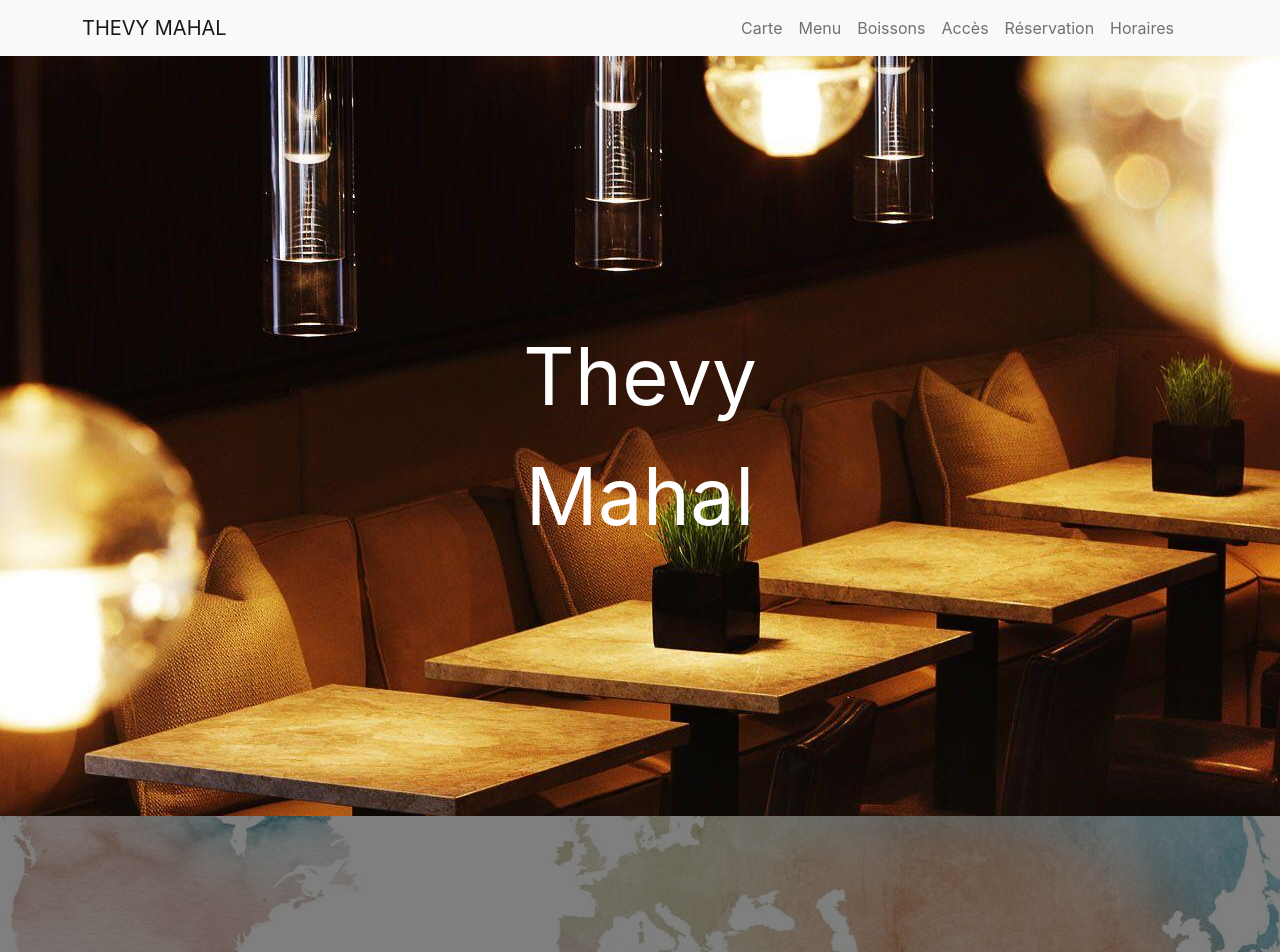
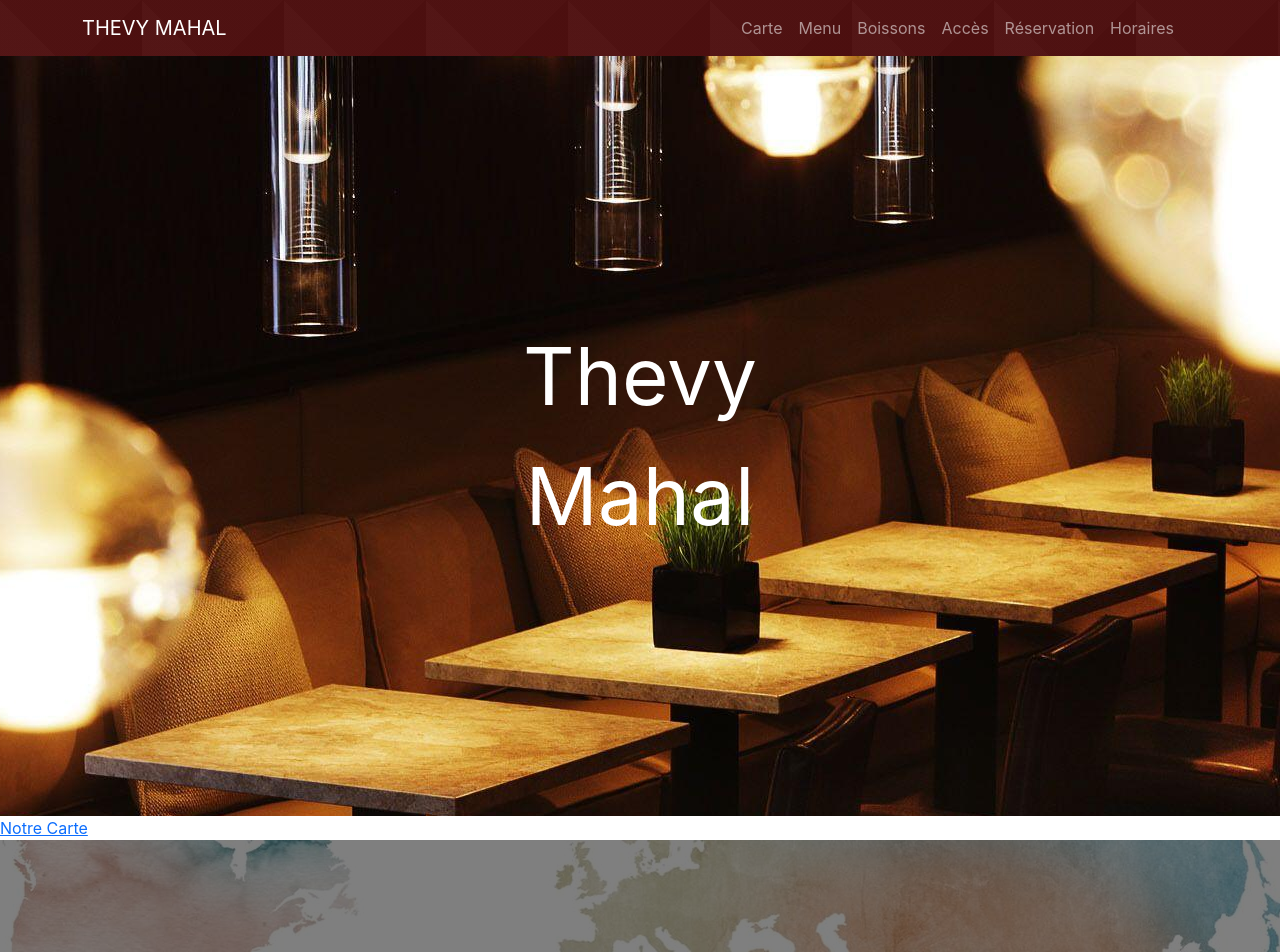
Before and after one commit to aksmr/thevy-mahal, a React (Create React App) app: page / in a window 1280 px wide. Shown: the top 952 px of the page. Built offline with nearby package versions, Linux system fonts and the light colour scheme; a web font is replaced by a local one.

Commit message:
On change de navbar.

```diff
--- a/src/App.js
+++ b/src/App.js
@@ -1,4 +1,5 @@
 import { Address } from "./Components/Address";
+import { Carte } from "./Components/Carte/Carte";
 import { Footer } from "./Components/Footer";
 import { Header } from "./Components/Header";
 import { Horaires } from "./Components/Horaires/Horaires";
@@ -13,6 +14,7 @@ export const App = () => {
 			<ScrollTop/>
 			<Navbar />
 			<Header />
+			<Carte/>
 			<div className="map_and_resa" style={{position:'relative'}}>
 				<Map/>
 				<Address/>
--- /dev/null
+++ b/src/Components/Carte/Carte.js
@@ -0,0 +1,26 @@
+export const Carte = () => {
+    return (
+        <>
+            <div>
+                <a data-bs-toggle="collapse" href="#collapseExample" role="button" aria-expanded="false" aria-controls="collapseExample">
+                    Notre Carte
+                </a>
+            </div>
+            <div class="collapse" id="collapseExample">
+                <div class="container">
+                    <div class="row">
+                        <div class="col" style={{backgroundColor:'red'}}>
+                            1
+                        </div>
+                        <div class="col" style={{backgroundColor:'orange'}}>
+                            2
+                        </div>
+                        <div class="col" style={{backgroundColor:'green'}}>
+                            3
+                        </div>
+                    </div>
+                </div>
+            </div>
+        </>
+    );
+}
--- a/src/Components/Horaires/Horaires.css
+++ b/src/Components/Horaires/Horaires.css
@@ -14,10 +14,6 @@ strong {
     color: #d32f2f;
 }
 
-table {
-    font-size:2vh;
-}
-
 th {
     text-align: start;
     padding: 1vh 5vw;
@@ -28,3 +24,15 @@ td {
     color: #d32f2f;
     padding: 1vh 5vw;
 }
+
+@media screen and (min-width: 320px) {
+    table {
+        font-size: calc(16px + 6 * ((100vw - 320px) / 680));
+    }
+}
+
+@media screen and (min-width: 1024px) {
+    table {
+        font-size: 22px;
+    }
+}
--- a/src/Components/Navbar/Navbar.css
+++ b/src/Components/Navbar/Navbar.css
@@ -1,16 +1,4 @@
-body {
-   margin: 0px;
-   padding: 0px;
-   box-sizing: border-box;
-}
-
 nav {
-   display: flex;
-   justify-content: space-around;
-   align-items: center;
-   min-height: 7vh;
-   /* background-color: #4b0909; */
-
    background-image: linear-gradient(
          45deg,
          rgba(187, 187, 187, 0.04) 0%,
@@ -28,57 +16,3 @@ nav {
       linear-gradient(90deg, #4b0909, #4b0909);
    background-size: 142px 142px;
 }
-
-.logo {
-   color: rgb(236, 222, 222);
-   letter-spacing: 0.3rem;
-   font-size: 20px;
-}
-
-.nav-links {
-   display: flex;
-   justify-content: space-around;
-   width: 30%;
-}
-
-.nav-links {
-   list-style: none;
-}
-
-.nav-links a {
-   color: rgb(236, 222, 222);
-   text-decoration: none;
-   letter-spacing: 0.2rem;
-   font-weight: bold;
-   font-size: 14px;
-}
-
-.burger div {
-   width: 25px;
-   height: 3px;
-   background-color: rgb(236, 222, 222);
-   margin: 5px;
-}
-
-@media screen and (max-width: 1024px) {
-   .nav-links {
-      width: 60%;
-   }
-}
-
-@media screen and (max-width: 768px) {
-   .nav-links {
-      width: 50%;
-   }
-}
-
-@media screen and (max-width: 425px) {
-   .nav-links {
-      width: 100%;
-   }
-   nav,
-   .nav-links {
-      flex-direction: column;
-      align-items: center;
-   }
-}
--- a/src/Components/Navbar/Navbar.js
+++ b/src/Components/Navbar/Navbar.js
@@ -1,60 +1,19 @@
-// import './Navbar.css'
+import './Navbar.css'
 
 const listPages = ["Carte", "Menu", "Boissons", "Accès", "Réservation", "Horaires"];
 const stringToURL = (str_) => { return (str_.normalize("NFD").replace(/[\u0300-\u036f]/g, "").toLowerCase()); }
 
 export const Navbar = () => {
-    // return(
-    //     <nav>
-    //         <div className="logo">
-    //             <h4>{`Thevy Mahal`.toUpperCase()}</h4>
-    //         </div>
-
-    //         <ul className='nav-links'>
-    //             {listPages.map((page) => (
-    //                 <li key={page}>
-    //                     <a href={`#${stringToURL(page)}`}>{page}</a>
-    //                 </li>
-    //             ))}
-    //         </ul>
-    //     </nav>
-    // );
 
 
     return (
-        <>
-            <nav className="navbar navbar-expand-md bg-light sticky-top">
-                <div className="container-md">
-                    <a className="navbar-brand" href="/">
-                        {`Thevy Mahal`.toUpperCase()}
-                    </a>
-                    <button
-                        className="navbar-toggler"
-                        type="button"
-                        data-bs-toggle="offcanvas"
-                        data-bs-target="#offcanvasNavbar"
-                        aria-controls="offcanvasNavbar"
-                    >
+        <nav className="navbar navbar-expand-lg sticky-top navbar-dark">
+            <div className="container-lg">
+                <a className="navbar-brand" href="/">{`Thevy Mahal`.toUpperCase()}</a>
+                <button className="navbar-toggler" type="button" data-bs-toggle="collapse" data-bs-target="#navbarTogglerDemo02" aria-controls="navbarTogglerDemo02" aria-expanded="false" aria-label="Toggle navigation">
                     <span className="navbar-toggler-icon"></span>
                 </button>
-                    <div
-                        className="offcanvas offcanvas-end"
-                        tabIndex="-1"
-                        id="offcanvasNavbar"
-                        aria-labelledby="offcanvasNavbarLabel"
-                    >
-                        <div className="offcanvas-header">
-                            <h5 className="offcanvas-title" id="offcanvasNavbarLabel">
-                                {`Thevy Mahal`.toUpperCase()}
-                            </h5>
-                            <button
-                                type="button"
-                                className="btn-close"
-                                data-bs-dismiss="offcanvas"
-                                aria-label="Close"
-                            ></button>
-                        </div>
-                        <div className="offcanvas-body">
+                <div className="collapse navbar-collapse" id="navbarTogglerDemo02">
                     <ul className="navbar-nav justify-content-end flex-grow-1 pe-3">
                     {listPages.map((page) => (
                         <li className="nav-item" key={page}>
@@ -64,9 +23,6 @@ export const Navbar = () => {
                     </ul>
                 </div>
             </div>
-                </div>
         </nav>
-            <script src="https://cdn.jsdelivr.net/npm/bootstrap@5.2.0-beta1/dist/js/bootstrap.bundle.min.js"></script>
-        </>
     );
 }
--- a/src/Components/ScrollTop.js
+++ b/src/Components/ScrollTop.js
@@ -31,7 +31,7 @@ export const ScrollTop = () => {
     return(
         <button
             type="button"
-            class="btn btn-danger btn-floating btn-lg"
+            className="btn btn-danger btn-floating btn-lg"
             id="btn-back-to-top"
             onClick={backToTop}
             style={style.button}
--- a/src/index.css
+++ b/src/index.css
@@ -7,4 +7,8 @@ body {
 	-moz-osx-font-smoothing: grayscale;
 
 	scroll-behavior: smooth;
+
+	margin: 0px;
+	padding: 0px;
+	box-sizing: border-box;
 }
```
Also changed, not shown: src/Components/Carte/Carte.css (added). Lines whose indentation alone changed are shown as unchanged.
